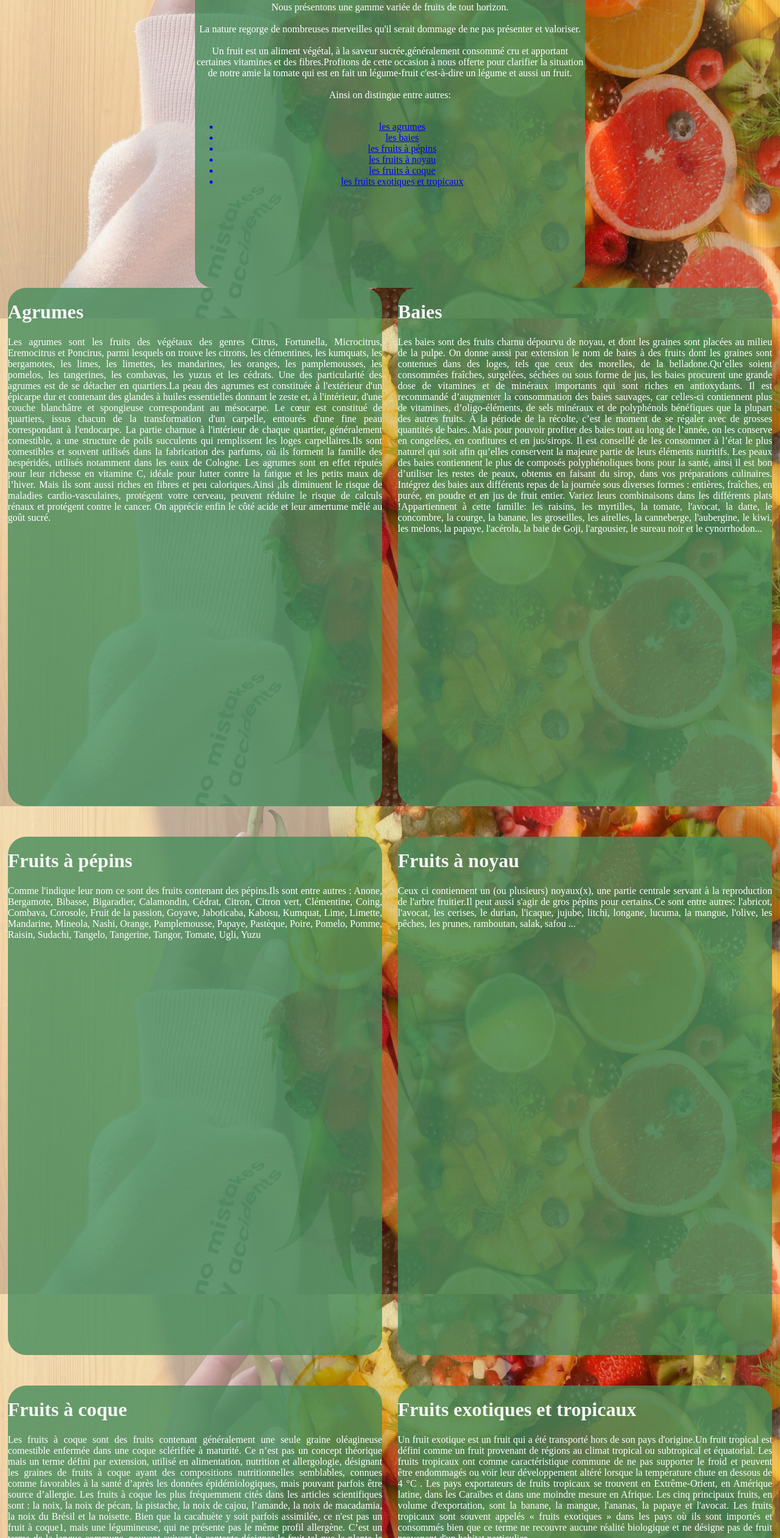
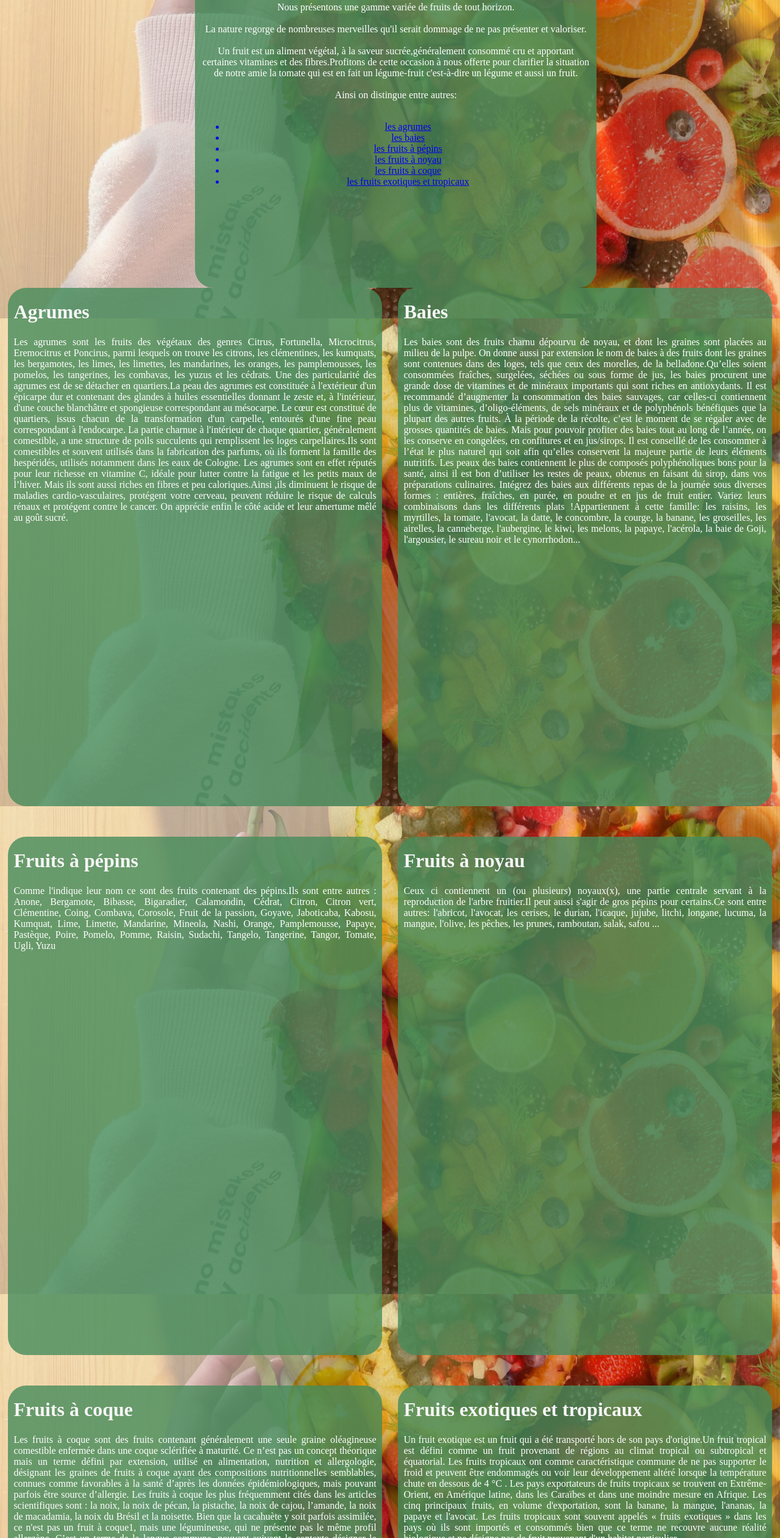
Before and after one commit to Joseslabs/nosfruits-benin3, a plain HTML site: page fruitweb/fruit.html in a window 1280 px wide. Shown: the part 278-2800 px from the top of the page at 61% size. Drawn offline with Linux system fonts and the light colour scheme.

Commit message:
Update fruit.css

```diff
--- a/fruitweb/fruit.css
+++ b/fruitweb/fruit.css
@@ -99,6 +99,7 @@ footer
     width: 100%;
     height: 100px;
     color: white;
+    zoom: 1;
     text-align: center;
     background-color: rgba(71, 141, 92, 0.8);
     position: absolute;
@@ -166,6 +167,8 @@ section
     border-radius: 30px 30px 30px 30px;
     width: 50%;
     height: 550px;
+    padding-left: 0.75%;
+    padding-right: 0.75%;
     text-align:center;
     color: white;
     background-color:rgba(71, 141, 92, 0.8) ;
@@ -193,9 +196,11 @@ a:hover
 {
     border:0px solid;
     border-radius: 30px 30px 30px 30px;
-    width:48%;
+    width:46.5%;
     height: 850px;
     color: white;
+    padding-left: 0.75%;
+    padding-right: 0.75%;
     text-align: justify;
     background-color:rgba(71, 141, 92, 0.8);
     position: absolute;
@@ -212,9 +217,11 @@ h1
 {
     border: 0px solid;
     border-radius: 30px 30px 30px 30px;
-    width: 48%;
+    width: 46.5%;
     height: 850px;
     color: white;
+    padding-left: 0.75%;
+    padding-right: 0.75%;
     text-align: justify;
     background-color:rgba(71, 141, 92, 0.8);
     position: absolute;
@@ -227,10 +234,12 @@ h1
 {
     border: 0px solid;
     border-radius: 30px 30px 30px 30px;
-    width: 48%;
+    width: 46.5%;
     height: 850px;
     text-align: justify;
     color: white;
+    padding-left: 0.75%;
+    padding-right: 0.75%;
     background-color:rgba(71, 141, 92, 0.8);
     position: absolute;
     top: 1650px;
@@ -242,10 +251,12 @@ h1
 {
     border: 0px solid;
     border-radius: 30px 30px 30px 30px;
-    width: 48%;
+    width: 46.5%;
     height: 850px;
     text-align: justify;
     color: white;
+    padding-left: 0.75%;
+    padding-right: 0.75%;
     background-color:rgba(71, 141, 92, 0.8);
     position: absolute;
     top: 1650px;
@@ -257,10 +268,12 @@ h1
 {
     border: 0px solid;
     border-radius: 30px 30px 30px 30px;
-    width: 48%;
+    width: 46.5%;
     height: 850px;
     text-align: justify;
     color: white;
+    padding-left: 0.75%;
+    padding-right: 0.75%;
     background-color:rgba(71, 141, 92, 0.8);
     position: absolute;
     top: 2550px;
@@ -272,10 +285,12 @@ h1
 {
     border: 0px solid;
     border-radius: 30px 30px 30px 30px;
-    width: 48%;
+    width: 46.5%;
     height: 850px;
     text-align: justify;
     color: white;
+    padding-left: 0.75%;
+    padding-right:0.75%;
     background-color:rgba(71, 141, 92, 0.8);
     position: absolute;
     top: 2550px;
```
